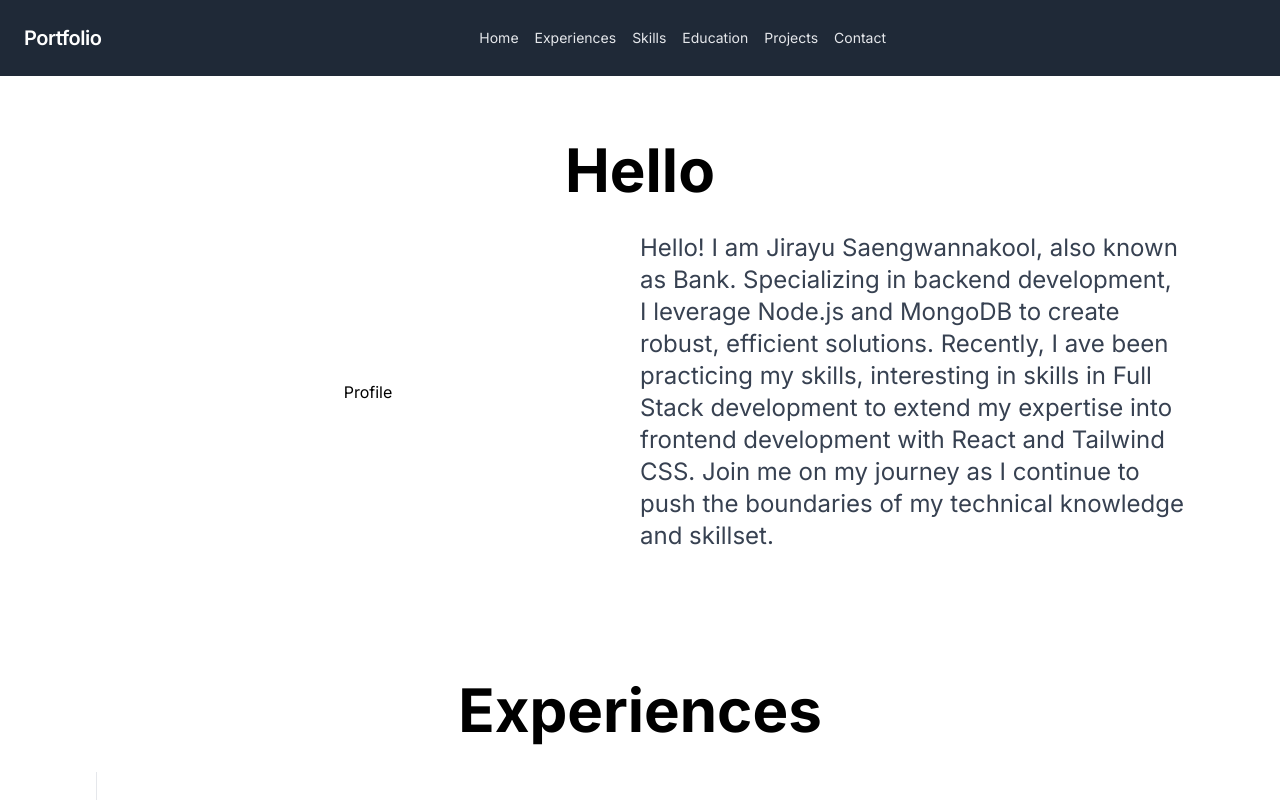
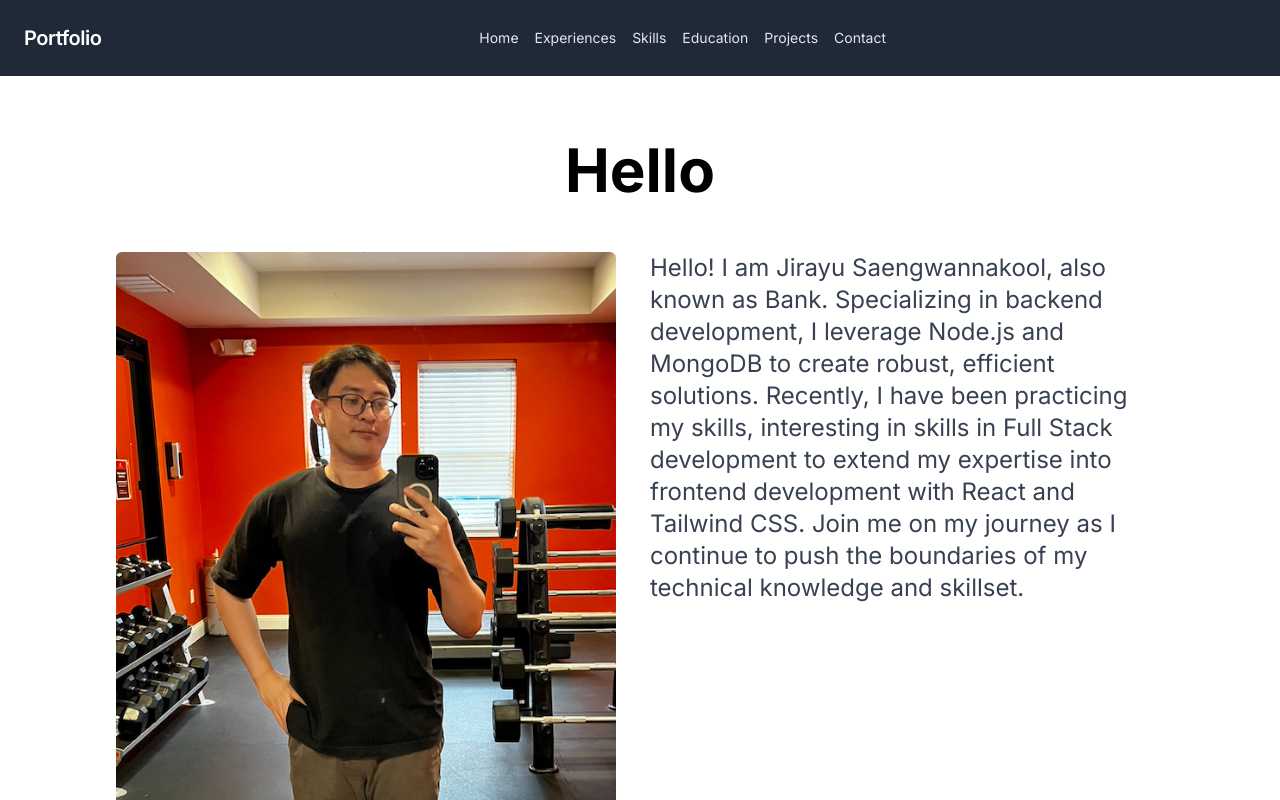
Before and after one commit to bankzxcv/my_port, a Next.js app: page / in a window 1280 px wide. Shown: the top 800 px of the page. Built offline with nearby package versions, Linux system fonts and the light colour scheme.

Commit message:
fix edus, add image

```diff
--- a/src/app/constants/EDUS.js
+++ b/src/app/constants/EDUS.js
@@ -11,7 +11,7 @@ const EDUS = [
   {
     date: "May 2010 - 2013",
     department: "Bachelor's degree, COMPUTER ENGINEERING",
-    school: "Oregon State University",
+    school: "Khon Kaen University",
     description: `Web Services
     Classes: Micro Controller, Web Services (API), Computer Network
     - Attending to ACM ICPC Natioanal Contest in 2011-2013 Thailand
--- a/src/app/page.js
+++ b/src/app/page.js
@@ -5,6 +5,7 @@ import { useEffect, useState } from "react"
 import { Alert } from "flowbite-react"
 import EDUS from "./constants/edus"
 import EXPS from "./constants/exps"
+import Image from "next/image"
 
 export default function Home() {
   const [openMenu, setOpenMenu] = useState(false)
@@ -35,15 +36,19 @@ export default function Home() {
       <div className="flex flex-col items-center mx-24">
         <div className="flex flex-col items-center justify-center my-16">
           <div className="text-6xl font-bold">Hello</div>
-          <div className="flex mt-8">
-            <div className="w-[50%] lg:max-w-[50%] flex items-center justify-center">Profile</div>
-            <div className="text-2xl lg:max-w-[50%] text-gray-700">
-              Hello! I am Jirayu Saengwannakool, also known as Bank. Specializing in backend
-              development, I leverage Node.js and MongoDB to create robust, efficient solutions.
-              Recently, I ave been practicing my skills, interesting in skills in Full Stack
-              development to extend my expertise into frontend development with React and Tailwind
-              CSS. Join me on my journey as I continue to push the boundaries of my technical
-              knowledge and skillset.
+          <div className="mt-8 flex flex-col md:flex-row justify-between p-5">
+            <div className="w-full md:w-1/2 mb-4 md:mb-0 md:mr-5">
+              <Image src="/images/profile_1.png" alt="Profile Img" width="500" height="500" className="rounded-md" />
+            </div>
+            <div className="w-full md:w-1/2 text-2xl text-gray-700">
+              <p>
+                Hello! I am Jirayu Saengwannakool, also known as Bank. Specializing in backend
+                development, I leverage Node.js and MongoDB to create robust, efficient solutions.
+                Recently, I have been practicing my skills, interesting in skills in Full Stack
+                development to extend my expertise into frontend development with React and Tailwind
+                CSS. Join me on my journey as I continue to push the boundaries of my technical
+                knowledge and skillset.
+              </p>
             </div>
           </div>
         </div>
```
Also changed, not shown: public/images/profile_1.png (added).
